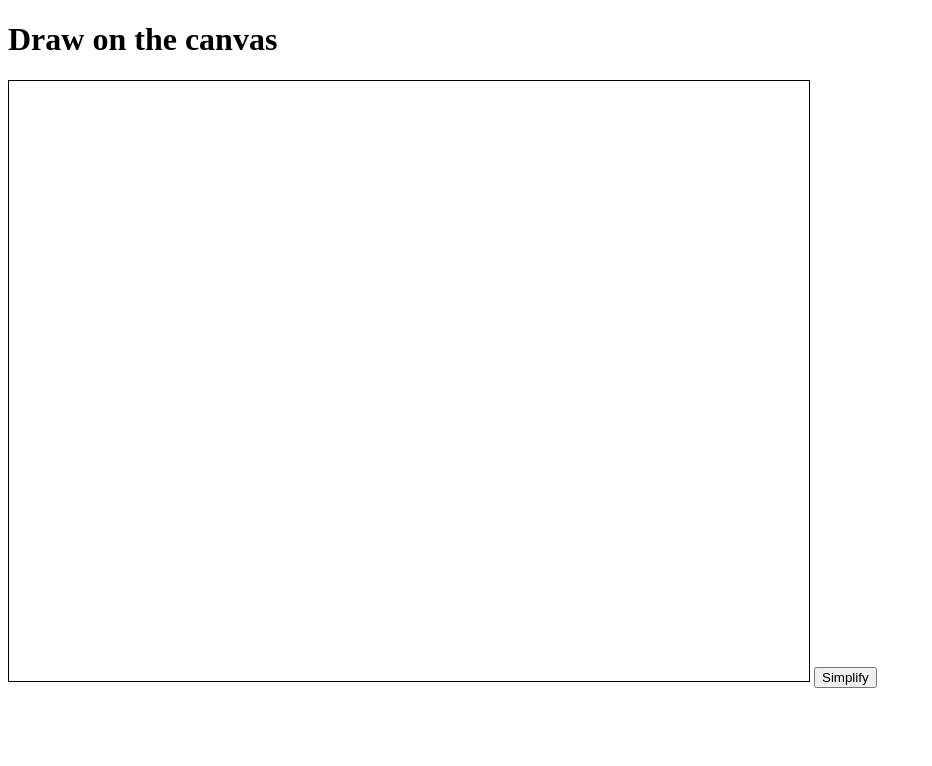
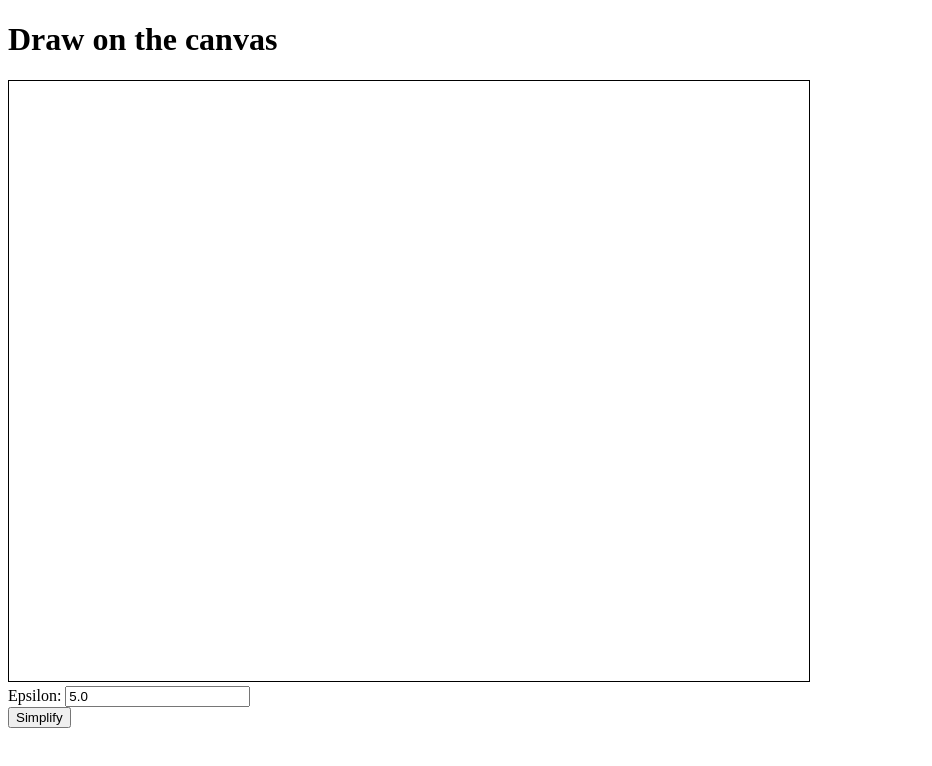
Before and after one commit to bryan-gather/wasm-benchmarks, a website: page index.html in a window 1280 px wide. Both pictures are taken after a click on the button "Simplify". Shown: the whole page, without its empty margins (0-932 px from the left). Drawn offline with Linux system fonts and the light colour scheme.

Commit message:
Add epsilon

```diff
--- a/index.html
+++ b/index.html
@@ -13,7 +13,12 @@
 <body>
     <h1>Draw on the canvas</h1>
     <canvas id="drawingCanvas" width="800" height="600"></canvas>
+    <div>
+    <label for="epsilon">Epsilon:</label>
+    <input type="number" id="epsilon" value="5.0" step="0.1">
+    <br>
     <button id="simplifyButton">Simplify</button>
+    </div>
     <script>
         const canvas = document.getElementById('drawingCanvas');
         const ctx = canvas.getContext('2d');
@@ -88,7 +93,7 @@
         }
 
         function simplifyDrawing() {
-            const epsilon = 5.0; // Adjust epsilon as needed
+            const epsilon = parseFloat(document.getElementById('epsilon').value);
             const simplifiedPoints = rdp(points, epsilon);
 
             // Clear the canvas
```
